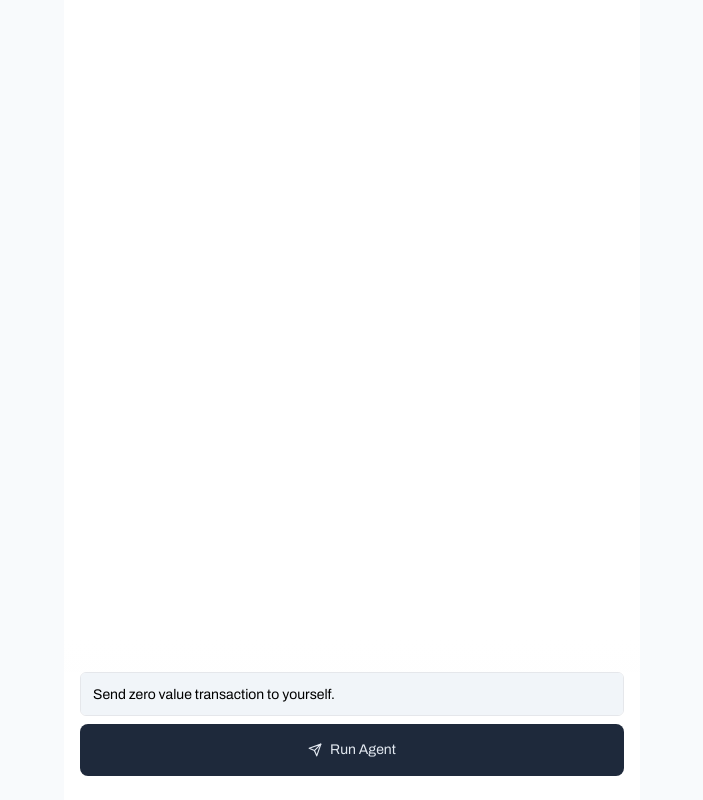
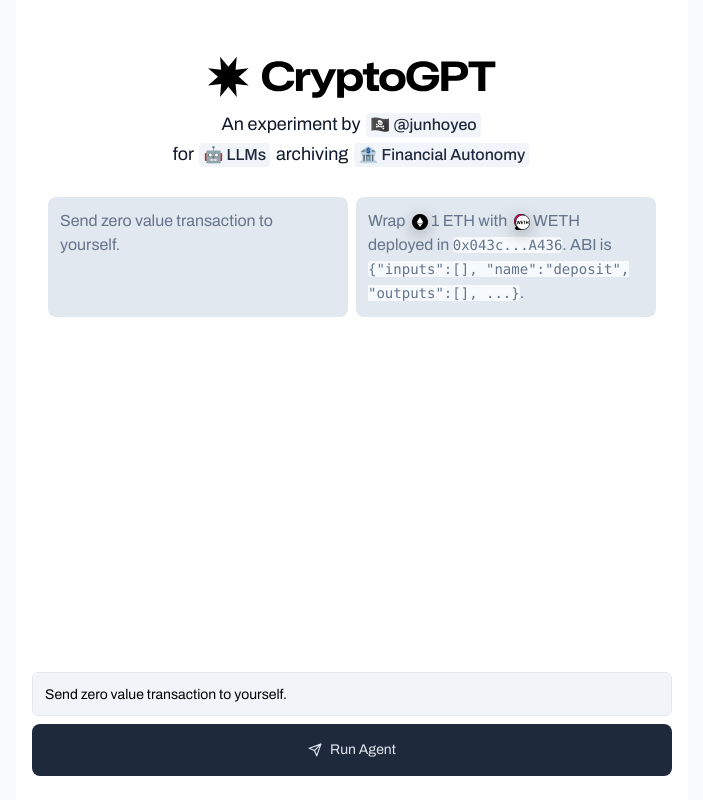
Before and after one commit to junhoyeo/CryptoGPT, a Next.js app in the folder interface/: page / in a window 1280 px wide. Shown: the whole page, without its empty margins (288-991 px from the left). Built offline with nearby package versions, Linux system fonts and the light colour scheme.

Commit message:
[interface] Implement default home screen

```diff
--- a/interface/src/components/GlobalStyle.tsx
+++ b/interface/src/components/GlobalStyle.tsx
@@ -20,6 +20,11 @@
         cursor: pointer;
       }
 
+      img {
+        user-select: none;
+        -webkit-user-drag: none;
+      }
+
       input,
       button {
         outline: 0;
--- a/interface/src/home/HomePage.tsx
+++ b/interface/src/home/HomePage.tsx
@@ -7,6 +7,7 @@
 import { v4 as uuidv4 } from 'uuid';
 import { Input } from '@/components/Input';
 import { useLocalStorage } from '@/hooks/useLocalStorage';
+import { shortenAddress } from '@/utils/address';
 import { AgentMessage } from './components/AgentMessage';
 import { GoalMessage } from './components/GoalMessage';
 import { ThinkingMessage } from './components/ThinkingMessage';
@@ -140,9 +141,29 @@
     <div className="w-full bg-slate-50">
       <Container
         ref={containerRef}
-        className="container h-full max-w-xl min-h-screen pt-8 pb-10 mx-auto bg-white"
+        className="container h-full max-w-2xl min-h-screen pt-8 pb-10 mx-auto bg-white"
       >
         <div className="flex flex-col gap-3">
+          {events.length === 0 && (
+            <div className="flex flex-col items-center w-full gap-3 my-6">
+              <img src="/assets/cryptogpt-logo.svg" className="w-72" />
+              <p className="inline-block max-w-[400px] leading-relaxed text-lg text-center text-slate-900">
+                An experiment by{' '}
+                <a href="https://github.com/junhoyeo" target="_blank">
+                  <Badge className="hover:bg-slate-200">🏴‍☠️ @junhoyeo</Badge>
+                </a>{' '}
+                <br /> for <Badge>🤖 LLMs</Badge> archiving <Badge>🏦 Financial Autonomy</Badge>
+              </p>
+              <ul className="flex w-full gap-2 mt-4">
+                <Box>Send zero value transaction to yourself.</Box>
+                <Box>
+                  Wrap <TokenLogo src="/assets/eth.png" /> 1 ETH with <TokenLogo src="/assets/weth.png" />{' '}
+                  WETH deployed in <code>{shortenAddress('0x043c471bEe060e00A56CcD02c0Ca286808a5A436')}</code>
+                  . ABI is <code>{`{"inputs":[], "name":"deposit", "outputs":[], ...}`}</code>.
+                </Box>
+              </ul>
+            </div>
+          )}
           {events.map((event) =>
             event.type === 'goal_set' ? (
               <GoalMessage key={event.id} event={event} />
@@ -159,7 +180,7 @@
       </Container>
 
       <div ref={bottomBarRef} className="fixed bottom-0 left-0 right-0 w-full">
-        <GradientContainer className="flex flex-col max-w-xl gap-2 px-4 pt-8 pb-6 mx-auto">
+        <GradientContainer className="flex flex-col max-w-2xl gap-2 px-4 pt-8 pb-6 mx-auto">
           <Input
             className={clsx(
               'flex w-full h-10 px-3 py-3',
@@ -201,3 +222,48 @@
     pointer-events: auto;
   }
 `;
+
+const Badge: React.FC<React.HTMLAttributes<HTMLSpanElement>> = ({ className, ...props }) => (
+  <_Badge
+    className={clsx(
+      'mx-0.5 leading-none inline-block p-1 font-medium text-base rounded bg-slate-100 text-slate-800',
+      className,
+    )}
+    {...props}
+  />
+);
+const _Badge = styled.span``;
+
+const Box: React.FC<React.HTMLAttributes<HTMLSpanElement>> = ({ className, ...props }) => (
+  <_Box
+    className={clsx(
+      'flex-1 p-3 transition-colors rounded-lg cursor-pointer bg-slate-200 text-slate-500 hover:bg-slate-300',
+      className,
+    )}
+    {...props}
+  />
+);
+const _Box = styled.li`
+  code {
+    font-size: 14px;
+    background-color: #f7fafc;
+    border-radius: 4px;
+  }
+`;
+
+type TokenLogoProps = {
+  src: string;
+};
+const TokenLogo: React.FC<TokenLogoProps> = ({ src }) => (
+  <img
+    className="inline-block"
+    src={src}
+    style={{
+      width: 16,
+      height: 16,
+      marginLeft: 3,
+      filter: 'drop-shadow(0px 4px 8px rgba(0, 0, 0, 0.33))',
+      objectFit: 'contain',
+    }}
+  />
+);
--- a/interface/src/home/components/AgentMessage.tsx
+++ b/interface/src/home/components/AgentMessage.tsx
@@ -1,14 +1,11 @@
 import clsx from 'clsx';
 import { Box, CheckCircle, Loader, XCircle, Zap } from 'lucide-react';
 import React, { useMemo } from 'react';
+import { shortenAddress } from '@/utils/address';
 import { AgentEvent } from '../types/events';
 
 const cleanObject = (params: object) =>
   Object.fromEntries(Object.entries(params).filter(([_, v]) => v !== ''));
-
-const shortenAddress = (address: string, size: number = 4) => {
-  return `${address.substring(0, 2 + size)}...${address.substring(address.length - size)}`;
-};
 
 type AgentMessageProps = {
   event: AgentEvent;
--- /dev/null
+++ b/interface/src/utils/address.ts
@@ -0,0 +1,3 @@
+export const shortenAddress = (address: string, size: number = 4) => {
+  return `${address.substring(0, 2 + size)}...${address.substring(address.length - size)}`;
+};
```
Also changed, not shown: interface/public/assets/cryptogpt-logo.svg (added), interface/public/assets/weth.png (added).
